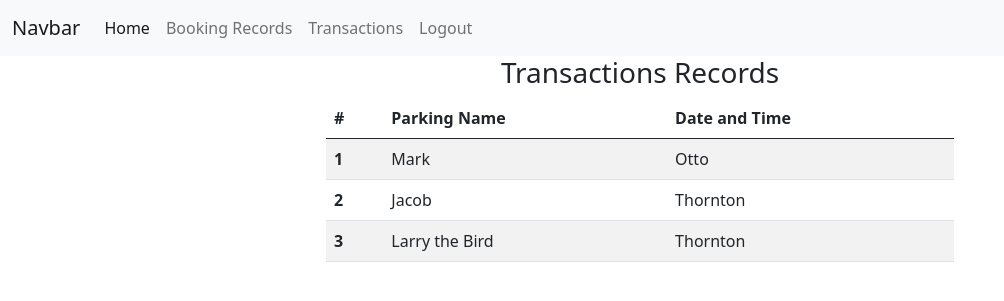
After one commit to NiloyKumarKundu/smart-parking-system, a PHP site: page /user/transactions.php in a window 1280 px wide. The commit adds this page. Shown: the top 301 px of the page, without its empty margins (0-1004 px from the left). Run offline with PHP 8.4, Linux system fonts and the light colour scheme.

Commit message:
Some part updated

```diff
--- a/user/booking.php
+++ b/user/booking.php
@@ -8,7 +8,7 @@
    </div>
 
     <div class="col-md-6">
-        <form class="row g-3" action="booking-successful.php">
+        <form class="row g-3" action="booking_successful.php">
             <div class="col-md-12">
                 <label for="validationCustom01" class="form-label">Booking Date & Time</label>
                 <input type="datetime-local" class="form-control" required>
--- a/user/navbar.php
+++ b/user/navbar.php
@@ -2,17 +2,20 @@
 
 <nav class="navbar navbar-expand-lg navbar-light bg-light">
   <div class="container-fluid">
-    <a class="navbar-brand" href="#">Navbar</a>
+    <a class="navbar-brand" href="./home.php">Navbar</a>
     <button class="navbar-toggler" type="button" data-bs-toggle="collapse" data-bs-target="#navbarNavAltMarkup" aria-controls="navbarNavAltMarkup" aria-expanded="false" aria-label="Toggle navigation">
       <span class="navbar-toggler-icon"></span>
     </button>
+
     <div class="collapse navbar-collapse" id="navbarNavAltMarkup">
       <div class="navbar-nav">
-        <a class="nav-link active" aria-current="page" href="#">Home</a>
-        <a class="nav-link" href="#">Features</a>
-        <a class="nav-link" href="#">Pricing</a>
-        <a class="nav-link disabled" href="#" tabindex="-1" aria-disabled="true">Disabled</a>
+        <a class="nav-link active" aria-current="page" href="./home.php">Home</a>
+        <a class="nav-link" href="./booking_records.php">Booking Records</a>
+        <a class="nav-link" href="./transactions.php">Transactions</a>
+        <a class="nav-link" href="./logout.php">Logout</a>
       </div>
+
     </div>
+
   </div>
 </nav>
--- /dev/null
+++ b/user/transactions.php
@@ -0,0 +1,40 @@
+<?php include '../header.php'; ?>
+<?php include './navbar.php'; ?>
+
+
+<div class="row justify-content-center">
+    <div class="col-md-12 text-center">
+      <h3 class="events">Transactions Records</h3>
+   </div>
+
+    <div class="col-md-6">
+        <table class="table table-striped table-hover">
+            <thead>
+                <tr>
+                    <th  scope="col">#</th>
+                    <th scope="col">Parking Name</th>
+                    <th scope="col">Date and Time</th>
+                </tr>
+            </thead>
+            <tbody>
+                <tr>
+                    <th scope="row">1</th>
+                    <td>Mark</td>
+                    <td>Otto</td>
+                </tr>
+                <tr>
+                    <th scope="row">2</th>
+                    <td>Jacob</td>
+                    <td>Thornton</td>
+                </tr>
+                <tr>
+                    <th scope="row">3</th>
+                    <td>Larry the Bird</td>
+                    <td>Thornton</td>
+                </tr>
+            </tbody>
+        </table>
+    </div>
+</div>
+
+<?php include '../footer.php'; ?>
```
Also changed, not shown: user/booking_records.php (added, +40 -0 lines), user/config.php (added, +10 -0 lines), user/login.php (+48 -4 lines), user/logout.php (added, +9 -0 lines), user/booking_successful.php (renamed from user/booking-successful.php).
